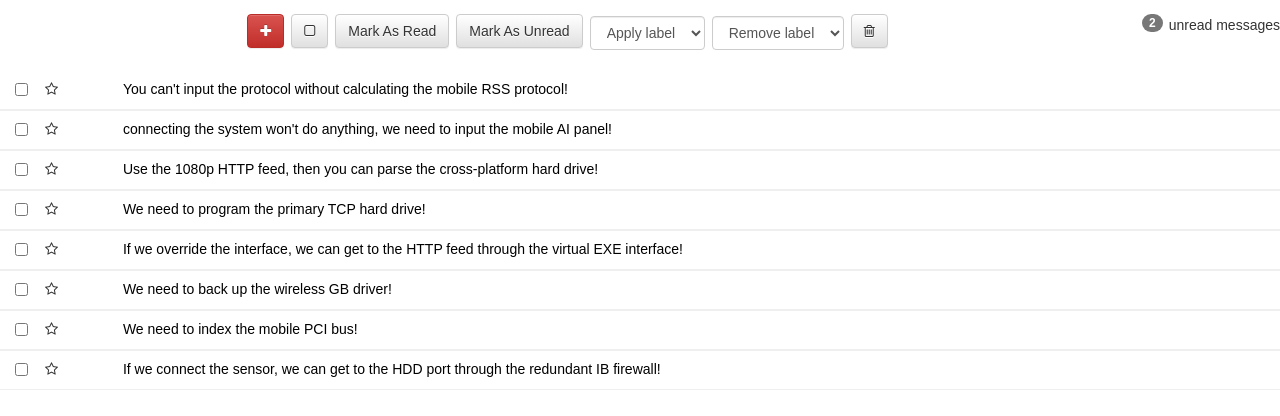
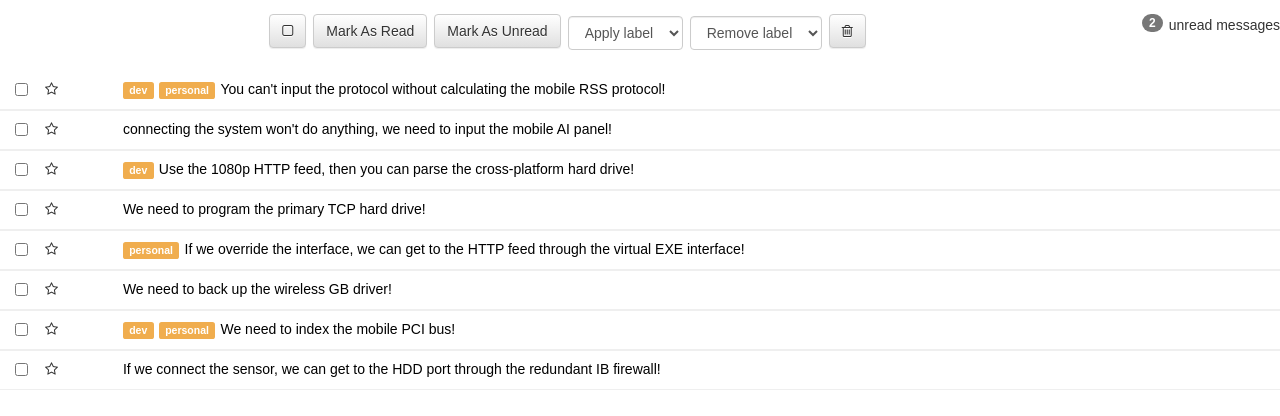
Before and after one commit to rsvaldes/reac, a React (Create React App) app: page / in a window 1280 px wide. Shown: the top 416 px of the page. Built offline with nearby package versions, Linux system fonts and the light colour scheme.

Commit message:
labels display

```diff
--- a/src/App.js
+++ b/src/App.js
@@ -1,7 +1,6 @@
 import React, { Component } from 'react';
 import Toolbar from './Toolbar';
 import MessageList from './MessageList';
-import Message from './Message';
 import './App.css';
 
 
@@ -26,14 +25,13 @@ class App extends Component {
         (starredMessage.starred === false) ? starredMessage.starred = true : starredMessage.starred = false;
         this.setState({messages:messagesArr});
       }
-
     };
   }
 
   render() {
     return (
       <div>
-      <Toolbar />
+      <Toolbar messages = {this.state.messages}/>
       <MessageList messages={this.state.messages} selectMessage={this.state.selectMessage} starMessage={this.state.starMessage} />
       </div>
     )}
--- a/src/Message.jsx
+++ b/src/Message.jsx
@@ -2,9 +2,7 @@ import React from 'react';
 
 
 class Message extends React.Component {
-  constructor(props) {
-    super(props)
-  }
+
   render() {
     return (
       <div className = {"row message" + (this.props.message.selected === true ? "row message selected" : " ")} >
@@ -18,8 +16,10 @@ class Message extends React.Component {
           </div>
         </div>
       </div>
-      <div className="col-xs-11">
-        <a href='#'>
+      <div className="col-xs-11">{this.props.message.labels.map((label,i) =>{return (
+        <span className="label label-warning" key={i}>{label}</span>
+      )})}
+        <a href=''>
           {this.props.message.subject}
         </a>
       </div>
--- a/src/MessageList.jsx
+++ b/src/MessageList.jsx
@@ -2,9 +2,6 @@ import React from 'react';
 import Message from './Message';
 
 class MessageList extends React.Component {
-  constructor(props) {
-    super(props)
-  }
 
   render() {
     return (
--- a/src/Toolbar.jsx
+++ b/src/Toolbar.jsx
@@ -11,13 +11,8 @@ const Toolbar = ({messages}) => {
             <span className="badge badge">2</span>
             unread messages
           </p>
-
-          <a className="btn btn-danger">
-            <i className="fa fa-plus"></i>
-          </a>
-
           <button className="btn btn-default">
-            <i className="fa fa-square-o"></i>
+            <i className="fa fa-square-o" ></i>
           </button>
 
           <button className="btn btn-default">
```
Also changed, not shown: src/MessageTemplate.jsx (added, +34 -0 lines).
